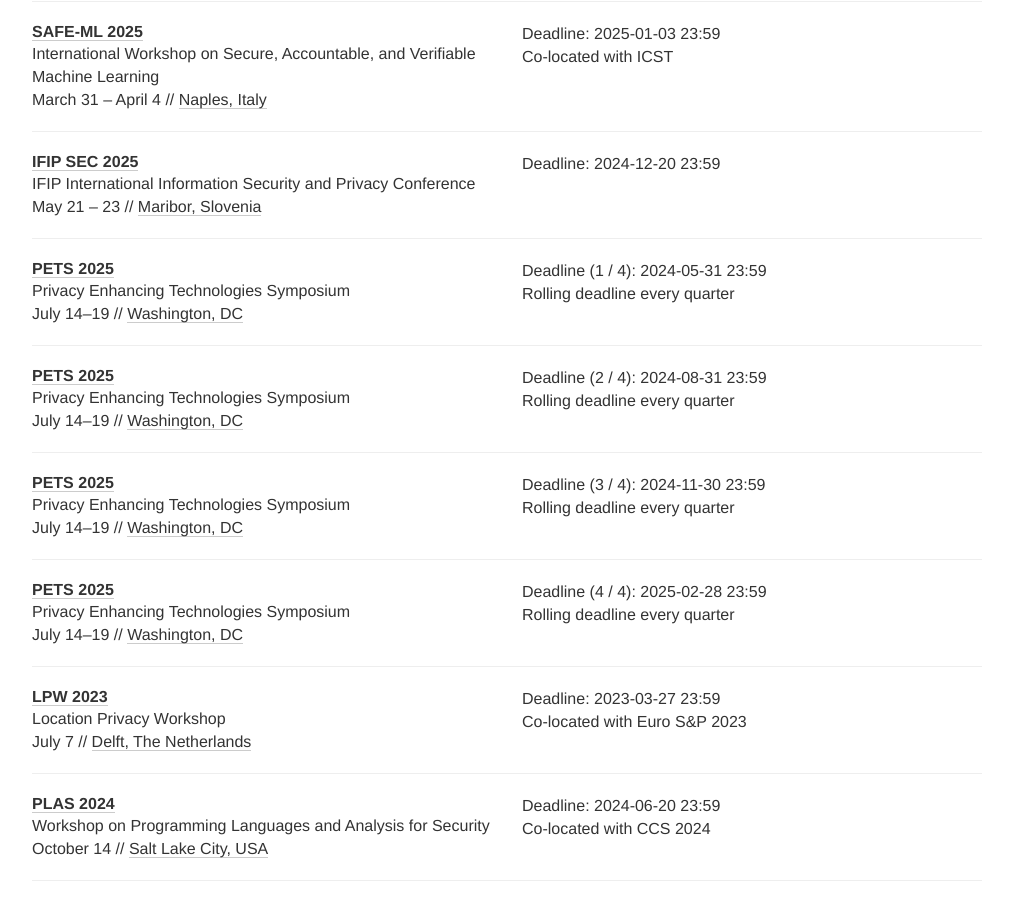
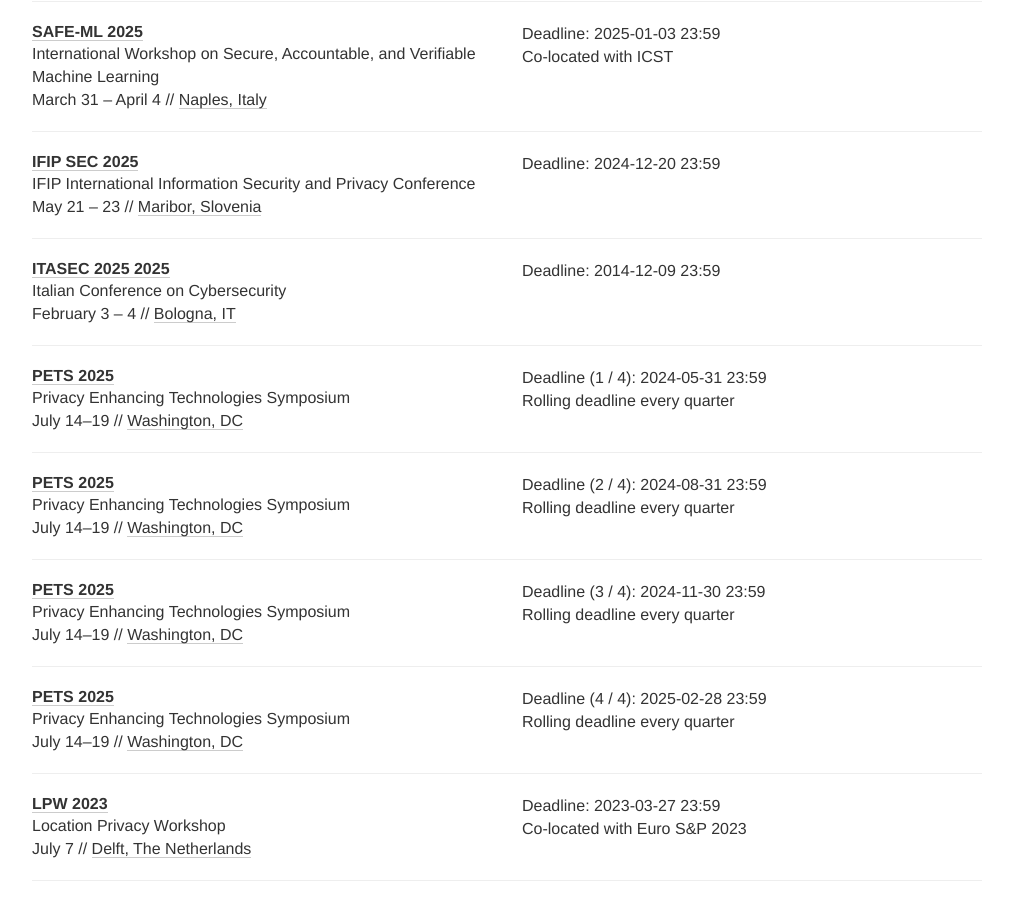
Before and after one commit to sec-deadlines/sec-deadlines.github.io, a Jekyll site: the page built from index.html, in a window 1280 px wide and 900 px high, scrolled down 4013 px. Shown: the whole window, without its empty margins (133-1146 px from the left). Built offline with Jekyll 4.4.1, drawn with Linux system fonts in a browser that asks for light colours; nearby versions of some CDN libraries; comment, search, counter and statistics services are not loaded.

Commit message:
Added ITASEC25

```diff
--- a/_data/conferences.yml
+++ b/_data/conferences.yml
@@ -238,6 +238,15 @@
   date: May 21 - 23
   place: Maribor, Slovenia
   tags: [SEC, CONF]
+
+- name: ITASEC 2025
+  description: Italian Conference on Cybersecurity
+  year: 2025
+  link: https://itasec.it/
+  deadline: ["2014-12-09 23:59"]
+  date: February 3 - 4
+  place: Bologna, IT
+  tags: [SEC]
 
 # Privacy
 
```
